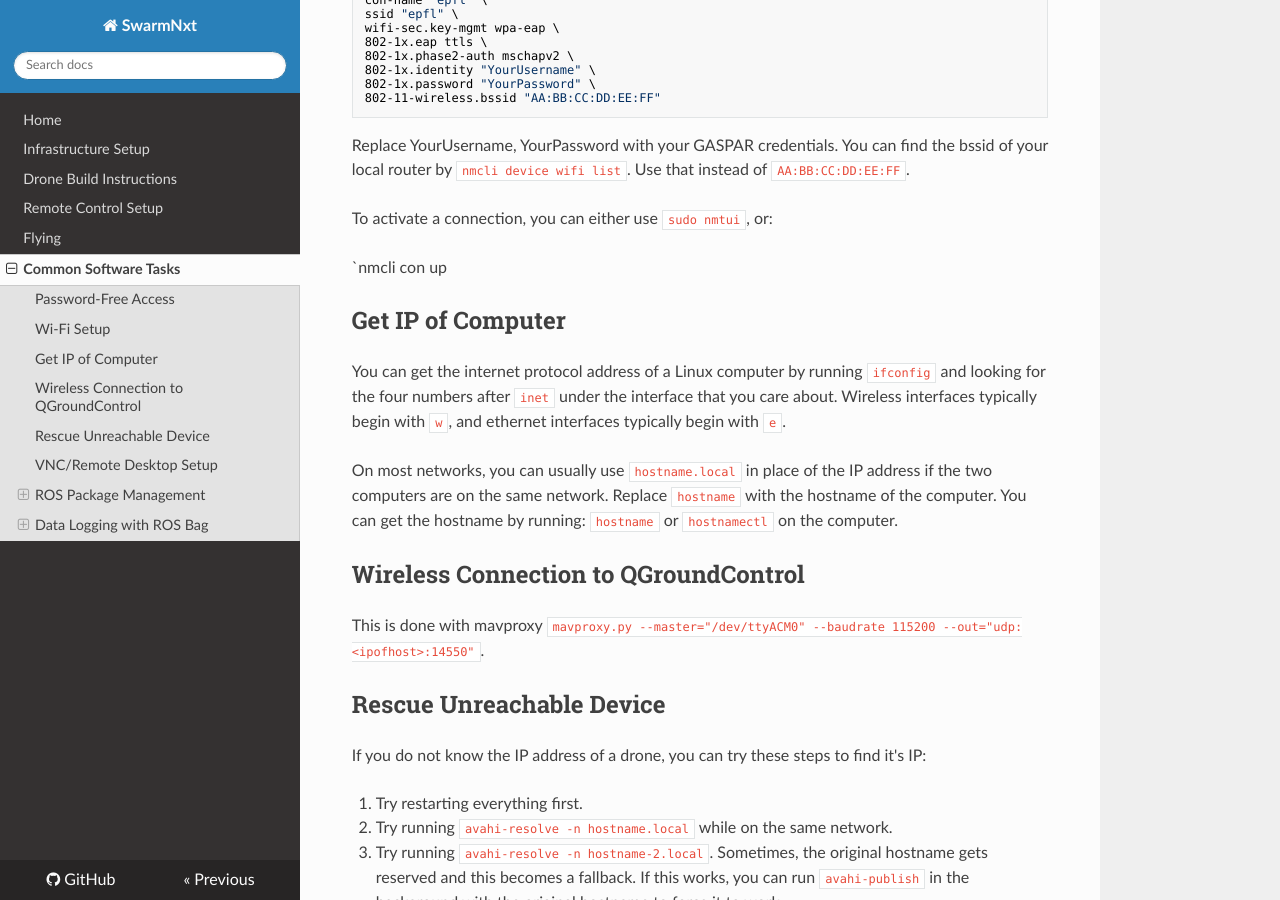
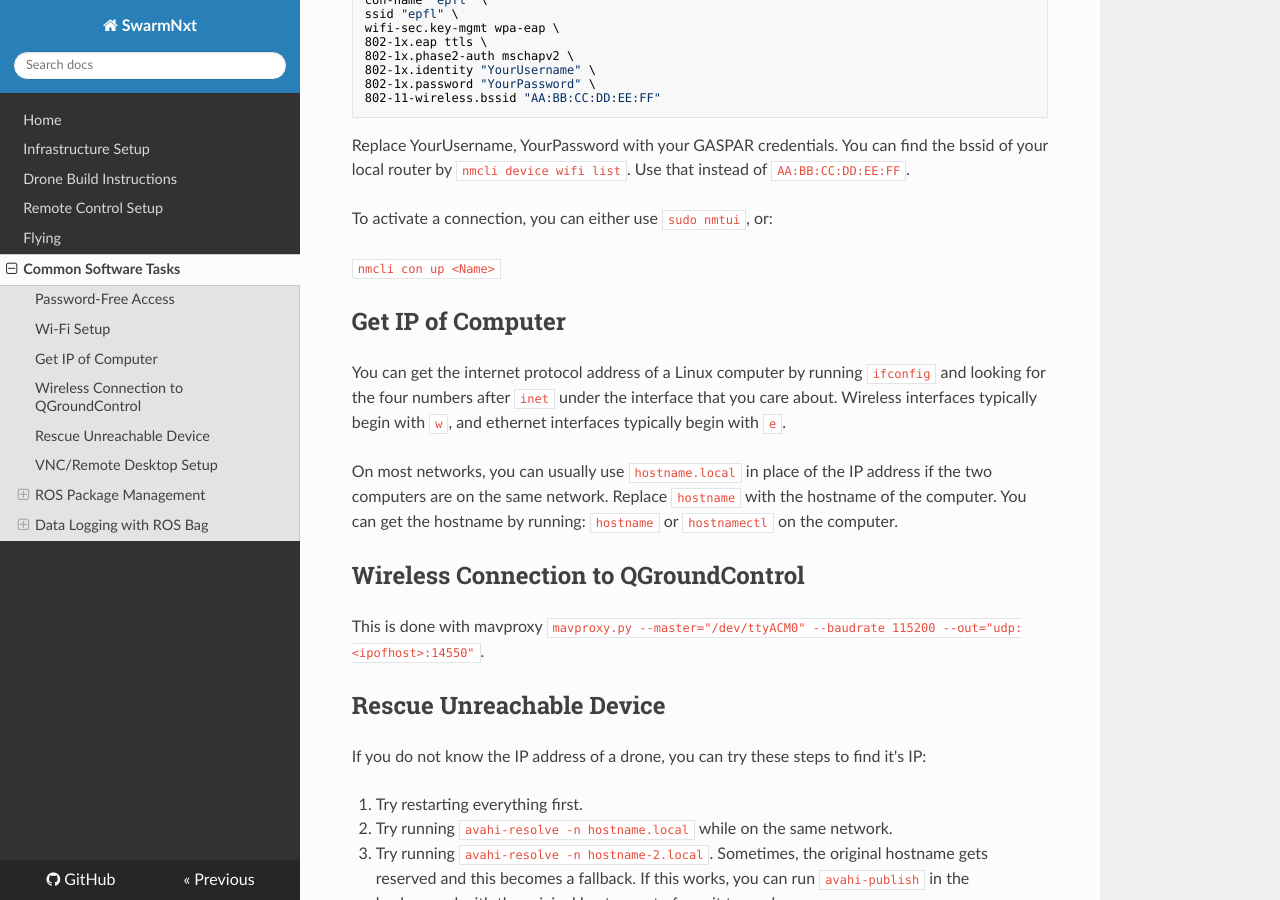
Before and after one commit to lis-epfl/swarm-nxt, an MkDocs documentation site: the page built from docs/software-common-tasks.md, in a window 1280 px wide and 900 px high, scrolled down 942 px. Built offline with MkDocs 1.6.1, drawn with Linux system fonts in a browser that asks for light colours; nearby versions of some CDN libraries.

Commit message:
fix typo

```diff
--- a/docs/software-common-tasks.md
+++ b/docs/software-common-tasks.md
@@ -46,7 +46,7 @@ Replace YourUsername, YourPassword with your GASPAR credentials. You can find th
 
 To activate a connection, you can either use `sudo nmtui`, or:
 
-`nmcli con up <Name>
+`nmcli con up <Name>`
 
 ## Get IP of Computer
 
```
